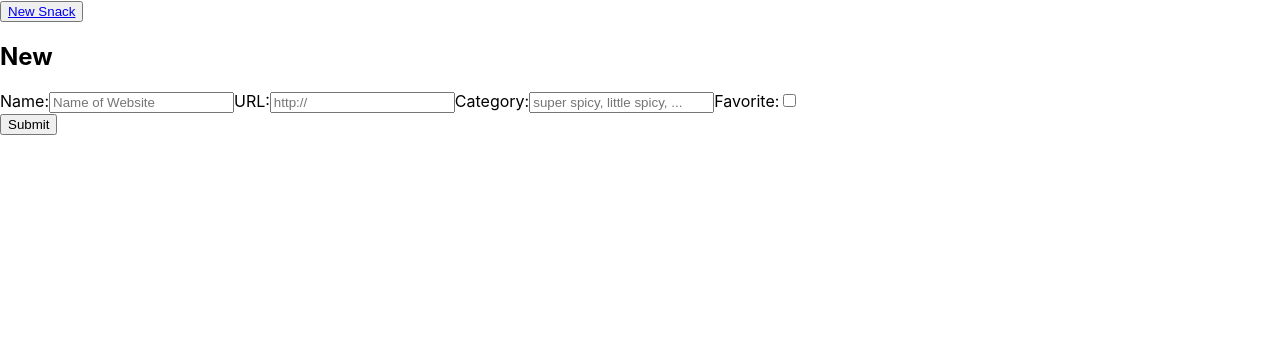
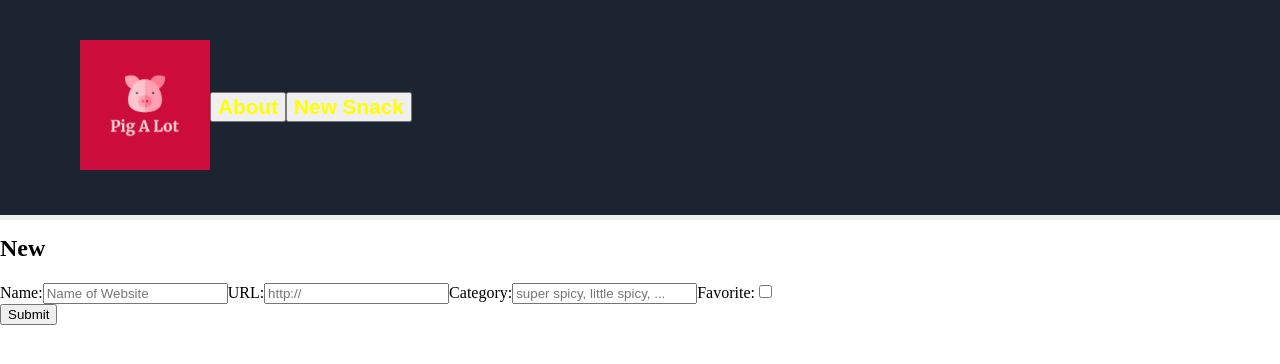
Before and after one commit to MarkRobertson67/SnacksApp, a React (Create React App) app in the folder front-end/: page /snacks/new in a window 1280 px wide. Shown: the top 364 px of the page. Built offline with nearby package versions, Linux system fonts and the light colour scheme; no server answers.

Commit message:
css added

```diff
--- a/front-end/src/Components/NavBar.js
+++ b/front-end/src/Components/NavBar.js
@@ -1,17 +1,24 @@
-import { Link } from "react-router-dom";
-// import PigAlot from "./public/PigAlot.png"
-
+import { NavLink } from "react-router-dom";
+import PigAlot from "../assets /PigAlot.png";
 export default function NavBar() {
   return (
-    <nav>
-      {/* <h1>
-      <Link to="/snacks">
-          <img src={PigAlot} alt="Snacks" />
-        </Link>
-      </h1> */}
-      <button>
-        <Link to="/snacks/new">New Snack</Link>
-      </button>
+    <nav className="nav-bar">
+      <div className="nav-links">
+
+      <h1>
+        <NavLink to="/snacks">
+          <img src={PigAlot} className="logo" alt="Snacks" />
+        </NavLink>
+      </h1>
+
+          <button>
+            <NavLink to="/about">About</NavLink>
+          </button>
+          <br></br>
+          <button>
+            <NavLink to="/snacks/new">New Snack</NavLink>
+          </button>
+      </div>
     </nav>
   );
 }
--- a/front-end/src/Components/Reviews.js
+++ b/front-end/src/Components/Reviews.js
@@ -1,9 +1,8 @@
-
-import axios from 'axios';
+import axios from "axios";
 import { useState, useEffect } from "react";
-import { useParams } from "react-router-dom"
-import Review from "./Review"
-import ReviewForm from './ReviewForm';
+import { useParams } from "react-router-dom";
+import Review from "./Review";
+import ReviewForm from "./ReviewForm";
 
 const API = process.env.REACT_APP_API_URL;
 
@@ -12,34 +11,36 @@ function Reviews() {
   const { id } = useParams();
 
   useEffect(() => {
-    axios.get(`${API}/snacks/${id}/reviews`)
+    axios
+      .get(`${API}/snacks/${id}/reviews`)
       .then((response) => {
-        console.log(response)
-         setReviews(response.data)
+        console.log(response);
+        setReviews(response.data);
       })
-    .catch((e) => console.log(e))
-  }, [id, API])
-
-
+      .catch((e) => console.log(e));
+  }, [id]);
 
   const handleAdd = (newReview) => {
-    axios.post(`${API}/snacks/${id}/reviews`, newReview)
-      .then((response) => {
-      setReviews([response.data, ...reviews])
+    axios
+      .post(`${API}/snacks/${id}/reviews`, newReview)
+      .then(
+        (response) => {
+          setReviews([response.data, ...reviews]);
         },
         (error) => console.error(error)
       )
-    .catch((e) => console.warn("catch", e))
-
-  }
+      .catch((e) => console.warn("catch", e));
+  };
 
   const handleDelete = (id) => {
-    axios.delete(`${API}/snacks/${id}/reviews/${id}`)
-      .then((response) => {
+    axios
+      .delete(`${API}/snacks/${id}/reviews/${id}`)
+      .then(
+        (response) => {
           const copyReviewArray = [...reviews];
           const indexDeletedReview = copyReviewArray.findIndex((review) => {
             return review.id === id;
-        })
+          });
           // use the index, and match it with the copy of the state's
           // array of objects
           // cut off the matching state with the id
@@ -48,25 +49,24 @@ function Reviews() {
         },
         (error) => console.error(error)
       )
-    .catch((c) => console.warn("catch", c))
-  }
-
+      .catch((c) => console.warn("catch", c));
+  };
 
   const handleEdit = (updatedReview) => {
-    axios.put(`${API}/snacks/${id}/reviews/${updatedReview.id}`, updatedReview)
+    axios
+      .put(`${API}/snacks/${id}/reviews/${updatedReview.id}`, updatedReview)
       .then((response) => {
         const copyReviewArray = [...reviews];
         const indexUpdatedReview = copyReviewArray.findIndex((review) => {
           return review.id === updatedReview.id;
         });
 
-        copyReviewArray[indexUpdatedReview] = response.data
+        copyReviewArray[indexUpdatedReview] = response.data;
 
         setReviews(copyReviewArray);
       })
       .catch((c) => console.warn("catch", c));
-  }
-
+  };
 
   return (
     <section className="Reviews">
@@ -74,14 +74,16 @@ function Reviews() {
 
       <ReviewForm handleSubmit={handleAdd}>
         <h3>Add a New Review</h3>
-      </ReviewForm >
-      {
-        reviews.map((review) => (
-        <Review key={review.id} review={review} handleDelete={handleDelete}  handleEdit={handleEdit}  />
-        ))
+      </ReviewForm>
+      {reviews.map((review) => (
+        <Review
+          key={review.id}
+          review={review}
+          handleDelete={handleDelete}
+          handleEdit={handleEdit}
+        />
+      ))}
+    </section>
+  );
 }
-  </section>
-)
-
-}
-export default Reviews
+export default Reviews;
--- a/front-end/src/Components/SnackDetails.js
+++ b/front-end/src/Components/SnackDetails.js
@@ -19,7 +19,7 @@ function SnackDetails() {
       }).catch((e) => {
         console.warn("catch", e)
       })
-  }, [id, API])
+  }, [id])
 
 
   //delete
--- a/front-end/src/Components/SnackNewForm.js
+++ b/front-end/src/Components/SnackNewForm.js
@@ -6,7 +6,19 @@ import { useNavigate } from "react-router-dom";
 const API = process.env.REACT_APP_API_URL;
 
 function SnackNewForm() {
+
   let navigate = useNavigate();
+
+  const [snack, setSnack] = useState({
+    name: "",
+    description: "",
+    is_vegan: "",
+    is_halal: false,
+    is_favorite: false,
+    created_date: null,
+  });
+
+
 
   const addSnack = (newSnack) => {
     axios
@@ -20,14 +32,6 @@ function SnackNewForm() {
       .catch((c) => console.warn("catch", c));
   };
 
-  const [snack, setSnack] = useState({
-    name: "",
-    description: "",
-    is_vegan: "",
-    is_halal: false,
-    is_favorite: false,
-    created_date: null,
-  });
 
   const handleTextChange = (event) => {
     setSnack({ ...snack, [event.target.id]: event.target.value });
--- a/front-end/src/index.css
+++ b/front-end/src/index.css
@@ -1,13 +1,43 @@
 body {
   margin: 0;
-  font-family: -apple-system, BlinkMacSystemFont, 'Segoe UI', 'Roboto', 'Oxygen',
-    'Ubuntu', 'Cantarell', 'Fira Sans', 'Droid Sans', 'Helvetica Neue',
-    sans-serif;
-  -webkit-font-smoothing: antialiased;
-  -moz-osx-font-smoothing: grayscale;
+  padding: 0;
 }
 
-code {
-  font-family: source-code-pro, Menlo, Monaco, Consolas, 'Courier New',
-    monospace;
+.nav-bar {
+  display: flex;
+  align-items: center;
+  justify-content: space-between;
+  background-color: #1b2430;
+  padding: 20px 80px;
+  box-shadow: 0 5px rgba(0, 0, 0, 0.06);
 }
+
+
+
+
+.logo {
+  width: 130px;
+  height: 130px;
+}
+
+.nav-bar a {
+  text-decoration: none;
+  display: block;
+  font-size: 1.3rem;
+  font-weight: 600;
+  color: yellow;
+  transition: 0.3s ease-in-out;
+
+
+}
+
+.nav-bar a:hover {
+  color: red;
+}
+
+.nav-links {
+  display: flex;
+  justify-content: center;
+  align-items: center;
+
+}
--- a/front-end/src/index.js
+++ b/front-end/src/index.js
@@ -2,7 +2,7 @@ import React from 'react';
 import ReactDOM from 'react-dom/client';
 import './index.css';
 import App from './App';
-import { BrowserRouter } from 'react-router-dom';
+
 
 
 const root = ReactDOM.createRoot(document.getElementById('root'));
```
Also changed, not shown: front-end/src/App.js (+0 -19 lines), front-end/src/assets /PigAlot.png (renamed from front-end/public/PigAlot.png), 1 other file (tests, documents, lock files or other folders). Lines whose indentation alone changed are shown as unchanged.
